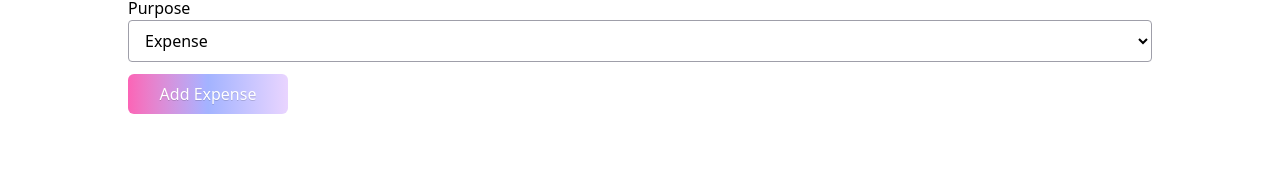
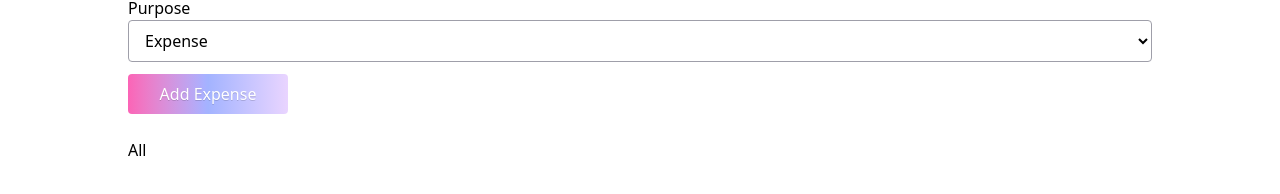
Before and after one commit to Vexora-Tech/Expense-Manager, a React (Vite) app: page / in a window 1280 px wide. Both pictures are taken after a click on the button "Add +". Shown: the part 314-508 px from the top of the page. Built offline with nearby package versions, Linux system fonts and the light colour scheme.

Commit message:
fixes bugs

```diff
--- a/src/App.jsx
+++ b/src/App.jsx
@@ -1,4 +1,3 @@
-import React from "react";
 import Navbar from "./components/Navbar";
 import AddExpense from "./components/AddExpense";
 import AllExpense from "./components/AllExpense";
@@ -10,8 +9,8 @@ function App() {
       <Navbar />
       <main className="w-[80%] mx-auto">
         <AddExpense />
-        {/* <AllExpense />
-        <LisExpense /> */}
+        <AllExpense />
+        {/* <LisExpense /> */}
       </main>
     </>
   );
--- a/src/components/AddExpense.jsx
+++ b/src/components/AddExpense.jsx
@@ -88,7 +88,7 @@ function AddExpense() {
             <div className="mb-3">
               <button
                 type="submit"
-                className="w-40 text-shadow-2xs font-sans shrink py-2 rounded-md text-white bg-linear-to-r from-pink-400 via-indigo-300 to-purple-200"
+                className="w-40 text-shadow-2xs font-sans shrink py-2 rounded text-white bg-linear-to-r from-pink-400 via-indigo-300 to-purple-200"
               >
                 Add Expense
               </button>
```
